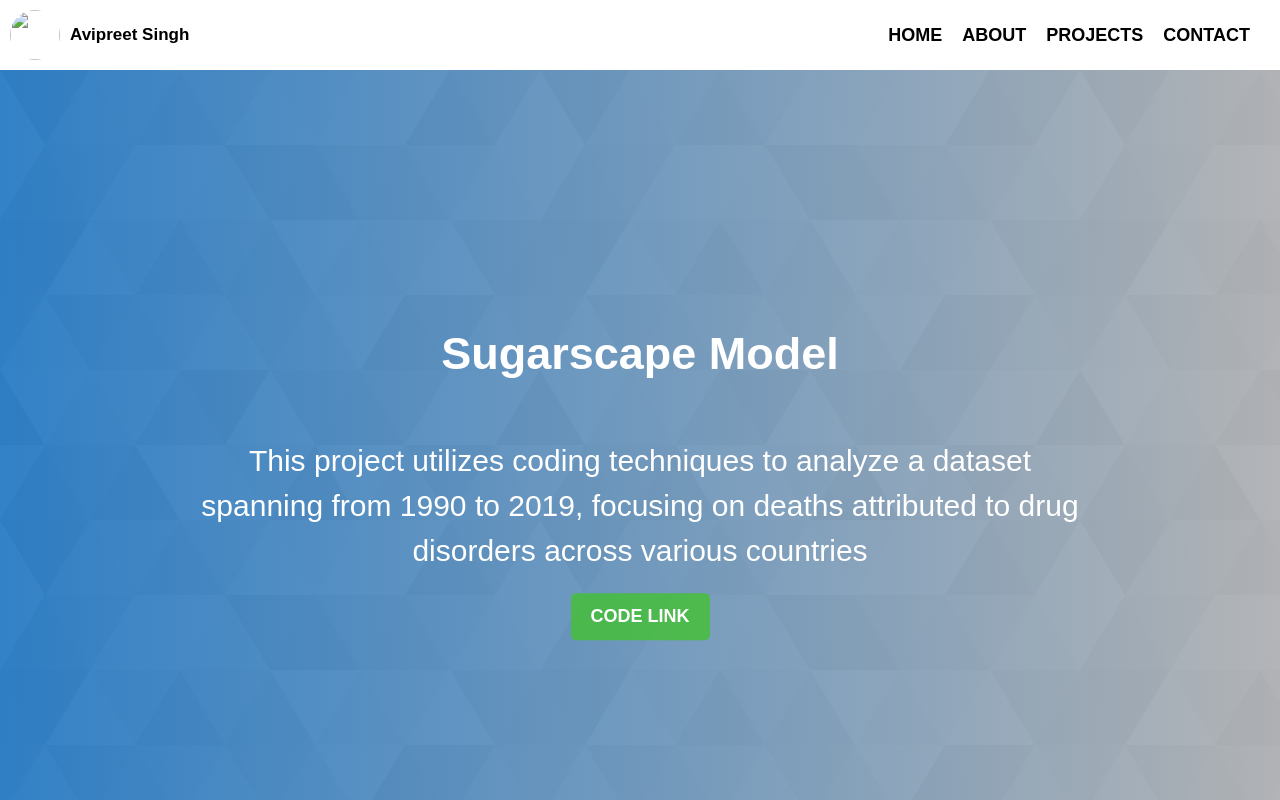
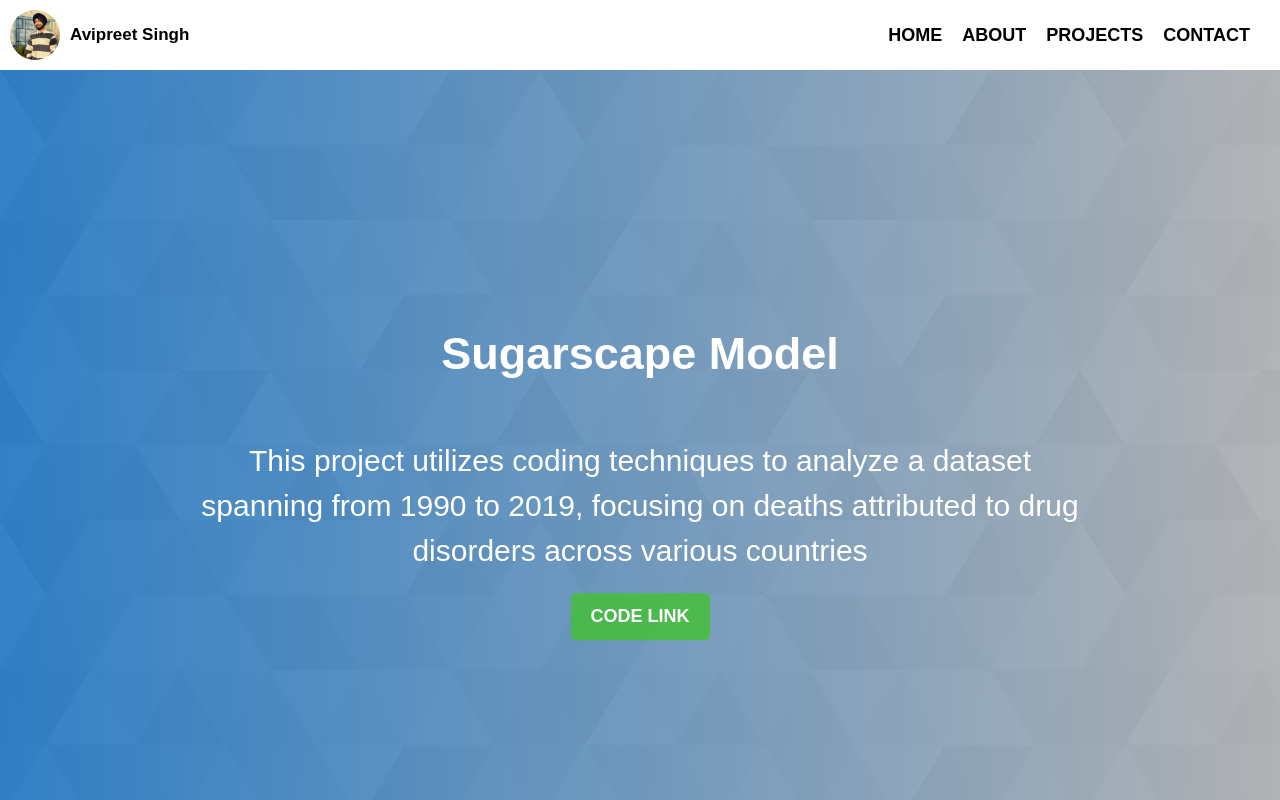
Before and after one commit to avipreet21/Avipreet21.github.io, a plain HTML site: page project-Sugarscape.html in a window 1280 px wide. Shown: the top 800 px of the page. Drawn offline with Linux system fonts and the light colour scheme.

Commit message:
Update project-Sugarscape.html

```diff
--- a/project-Sugarscape.html
+++ b/project-Sugarscape.html
@@ -11,7 +11,7 @@
         <header class="header">
             <div class="header_logo">
                 <div class="header_logo_img">
-                    <img src= img\av_logo.jpeg/>
+                    <img src= img\av_logo.jpeg >
                 </div>
                 <a class ="header_logo_img_sub" href ="index.html">Avipreet Singh</a>
             </div>
```
